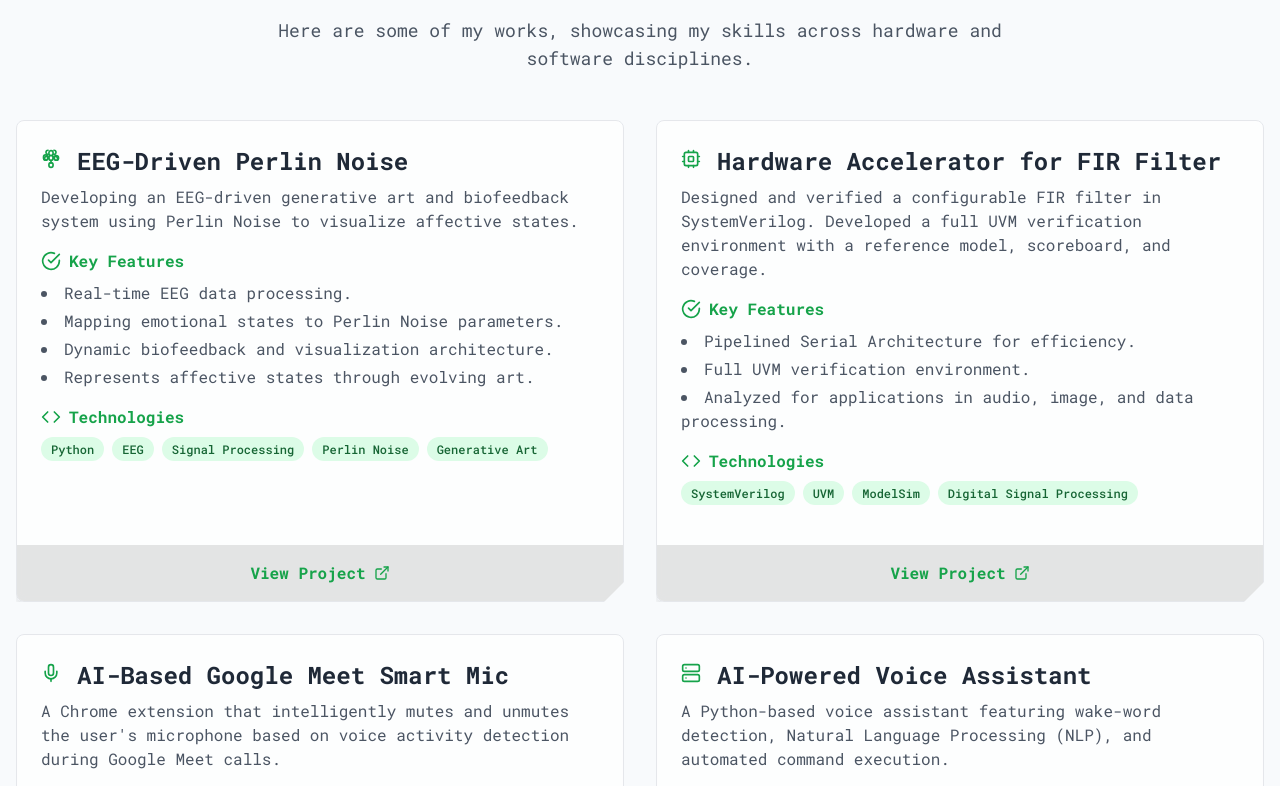
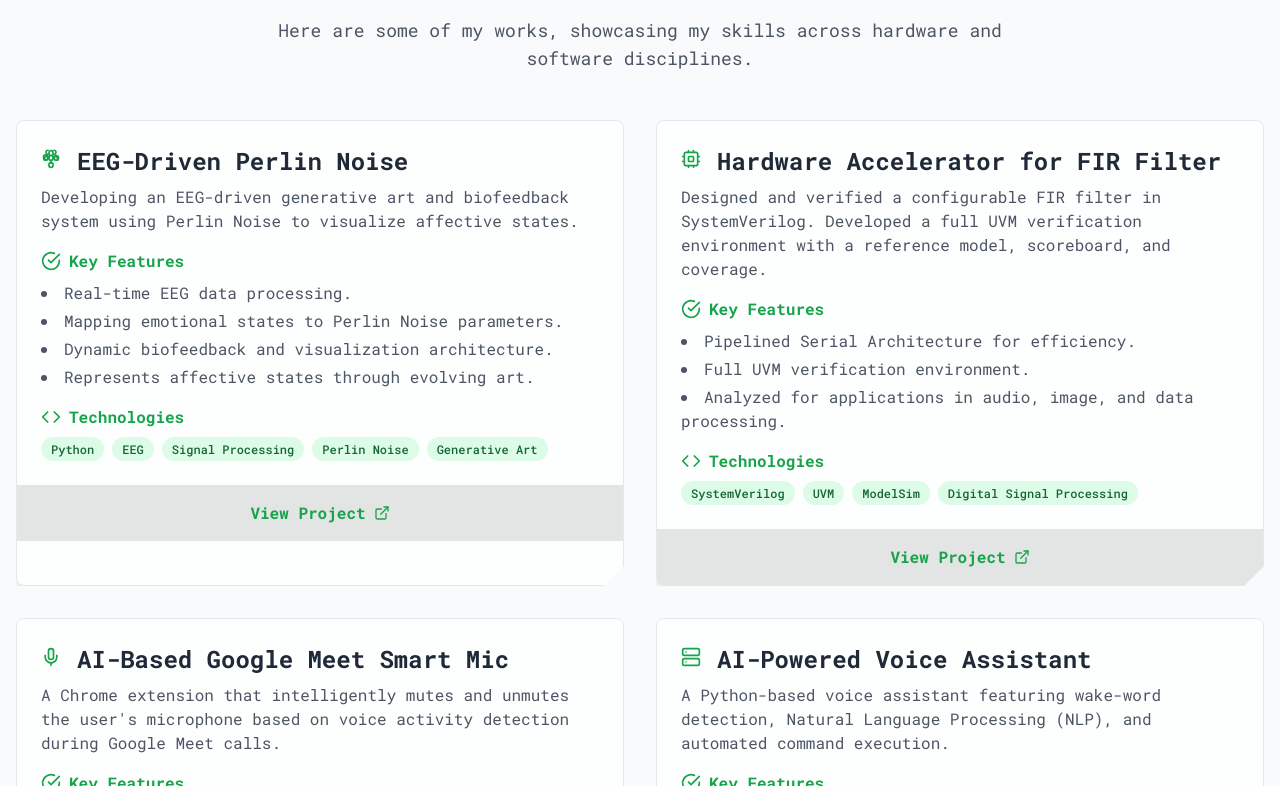
Before and after one commit to RomeoCoding/romeo-portfolio, a React (Vite) app: page / in a window 1280 px wide. Shown: the part 5494-6280 px from the top of the page. Built offline with nearby package versions, Linux system fonts and the light colour scheme.

Commit message:
Add files via upload

```diff
--- a/components/Header.tsx
+++ b/components/Header.tsx
@@ -1,3 +1,4 @@
+
 
 import React, { useState, useEffect } from 'react';
 import { createPortal } from 'react-dom';
@@ -93,8 +94,8 @@ const Header: React.FC<HeaderProps> = ({ theme, toggleTheme, onNavClick }) => {
 
             {/* Mobile Menu Portal */}
             {isMenuOpen && createPortal(
-                <div className="fixed inset-0 bg-[var(--bg-color)]/95 z-[9999] flex flex-col items-center justify-center animate-fade-in md:hidden">
-                    <button onClick={() => setIsMenuOpen(false)} className="absolute top-6 right-5 text-[var(--text-muted-color)] hover:text-[var(--primary-color)] transition-colors" aria-label="Close menu">
+                <div className="fixed inset-0 bg-slate-950/95 backdrop-blur-sm z-[9999] flex flex-col items-center justify-center animate-fade-in md:hidden">
+                    <button onClick={() => setIsMenuOpen(false)} className="absolute top-6 right-5 text-gray-400 hover:text-[var(--primary-color)] transition-colors" aria-label="Close menu">
                         <XIcon className="w-8 h-8"/>
                     </button>
                     <nav className="flex flex-col items-center space-y-8">
@@ -106,7 +107,7 @@ const Header: React.FC<HeaderProps> = ({ theme, toggleTheme, onNavClick }) => {
                                     onNavClick(e, link.href);
                                     setIsMenuOpen(false);
                                 }}
-                                className="text-3xl font-bold text-[var(--text-color)] hover:text-[var(--primary-color)] transition-colors"
+                                className="text-3xl font-bold text-gray-200 hover:text-[var(--primary-color)] transition-colors"
                             >
                                 {link.label}
                             </a>
--- a/components/Projects.tsx
+++ b/components/Projects.tsx
@@ -1,3 +1,4 @@
+
 
 import React from 'react';
 import { INITIAL_PROJECTS } from '../constants';
@@ -24,13 +25,13 @@ const ProjectCard: React.FC<{ project: Project }> = ({ project }) => {
     }
 
     return (
-    <div className="clipped-card bg-[var(--card-bg-color)] backdrop-blur-sm rounded-lg shadow-lg border border-[var(--card-border-color)] overflow-hidden flex flex-col transform transition-all duration-300 hover:-translate-y-2 hover:shadow-2xl hover:shadow-green-500/10 hover:border-[var(--primary-color)]/50">
-        <div className="p-6 flex-grow">
+    <div className="clipped-card bg-[var(--card-bg-color)] backdrop-blur-sm rounded-lg shadow-lg border border-[var(--card-border-color)] overflow-hidden transform transition-all duration-300 hover:-translate-y-2 hover:shadow-2xl hover:shadow-green-500/10 hover:border-[var(--primary-color)]/50">
+        <div className="p-6">
         <div className="flex items-start gap-4 mb-2">
             <span className="text-[var(--primary-color)] mt-1">{getProjectIcon(project.title)}</span>
             <h3 className="text-2xl font-bold text-[var(--text-color)]">{project.title}</h3>
         </div>
-        <p className="text-[var(--text-muted-color)] mb-4 flex-grow">{project.description}</p>
+        <p className="text-[var(--text-muted-color)] mb-4">{project.description}</p>
 
         <div className="mb-4">
             <h4 className="font-semibold text-[var(--primary-color)] mb-2 flex items-center gap-2"><CheckCircleIcon /> Key Features</h4>
@@ -41,7 +42,7 @@ const ProjectCard: React.FC<{ project: Project }> = ({ project }) => {
             </ul>
         </div>
 
-        <div className="mb-4">
+        <div>
             <h4 className="font-semibold text-[var(--primary-color)] mb-2 flex items-center gap-2"><CodeIcon /> Technologies</h4>
             <div className="flex flex-wrap gap-2">
                 {project.technologies.map((tech) => (
--- a/index.html
+++ b/index.html
@@ -45,8 +45,8 @@
         transition: background-color 0.5s ease;
       }
 
-      /* Scanline Overlay */
-      body::after {
+      /* Scanline Overlay for Dark Mode Only */
+      .dark body::after {
         content: "";
         position: fixed;
         top: 0;
```
